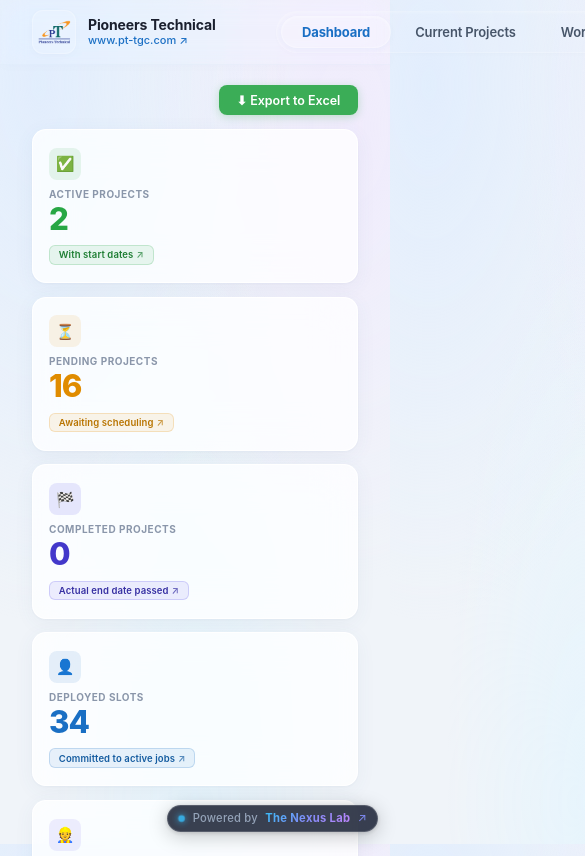
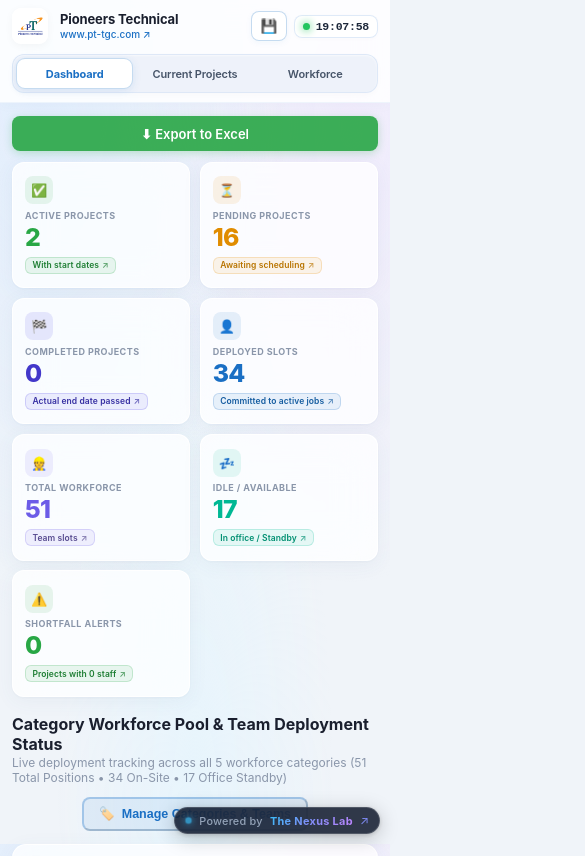
Before and after one commit to reymoses-stack/yasinnagoor-PT, a React (Vite) app in the folder frontend/: page / in a window 390 px wide. Shown: the top 856 px of the page, 585 px wide, since content can reach past the window. Built offline with nearby package versions, Linux system fonts and the light colour scheme.

Commit message:
feat(mobile): add full dynamic responsiveness and mobile-first layout adaptations

```diff
--- a/frontend/src/components/BackupModal.css
+++ b/frontend/src/components/BackupModal.css
@@ -66,6 +66,7 @@
   justify-content: center;
   font-size: 20px;
   box-shadow: 0 2px 6px rgba(26, 111, 196, 0.08);
+  flex-shrink: 0;
 }
 
 .bk-title {
@@ -94,6 +95,7 @@
   align-items: center;
   justify-content: center;
   transition: all 0.15s;
+  flex-shrink: 0;
 }
 
 .bk-close-btn:hover {
@@ -108,6 +110,11 @@
   gap: 0.5rem;
   background: #f8fafc;
   border-bottom: 1px solid #e2e8f0;
+  overflow-x: auto;
+  scrollbar-width: none;
+}
+.bk-tabs::-webkit-scrollbar {
+  display: none;
 }
 
 .bk-tab-btn {
@@ -123,6 +130,7 @@
   align-items: center;
   gap: 0.4rem;
   transition: all 0.18s;
+  white-space: nowrap;
 }
 
 .bk-tab-btn:hover {
@@ -460,3 +468,57 @@
   align-items: center;
   gap: 0.35rem;
 }
+
+/* =========================================================
+   RESPONSIVE MEDIA QUERIES FOR BACKUP MODAL
+   ========================================================= */
+@media (max-width: 768px) {
+  .bk-overlay {
+    padding: 0.5rem;
+    align-items: flex-end;
+  }
+  .bk-modal {
+    max-height: 94vh;
+    border-radius: 20px 20px 12px 12px;
+  }
+  .bk-header {
+    padding: 1rem 1.15rem;
+  }
+  .bk-title {
+    font-size: 15px;
+  }
+  .bk-tabs {
+    padding: 0.4rem 0.75rem;
+    gap: 0.25rem;
+  }
+  .bk-tab-btn {
+    padding: 0.45rem 0.65rem;
+    font-size: 12px;
+  }
+  .bk-body {
+    padding: 1.1rem;
+  }
+  .bk-stats-grid {
+    grid-template-columns: repeat(2, 1fr);
+    gap: 0.5rem;
+  }
+  .bk-stat-card {
+    padding: 0.65rem 0.5rem;
+  }
+  .bk-stat-val {
+    font-size: 17px;
+  }
+  .bk-actions-row {
+    flex-direction: column;
+  }
+  .bk-actions-row button {
+    width: 100%;
+    justify-content: center;
+  }
+  .bk-footer {
+    padding: 0.75rem 1.1rem;
+    flex-direction: column;
+    gap: 0.5rem;
+    text-align: center;
+  }
+}
--- a/frontend/src/index.css
+++ b/frontend/src/index.css
@@ -39,9 +39,16 @@
   --font: -apple-system, BlinkMacSystemFont, "SF Pro Display", "SF Pro Text", "Segoe UI", Roboto, sans-serif;
 }
 
-* { box-sizing: border-box; margin: 0; padding: 0; }
+*, *::before, *::after {
+  box-sizing: border-box;
+  margin: 0;
+  padding: 0;
+}
 
-body {
+html, body {
+  width: 100%;
+  max-width: 100vw;
+  overflow-x: hidden;
   font-family: var(--font);
   background: var(--bg-gradient);
   background-attachment: fixed;
@@ -49,28 +56,33 @@ body {
   min-height: 100vh;
   -webkit-font-smoothing: antialiased;
   -moz-osx-font-smoothing: grayscale;
+  -webkit-tap-highlight-color: transparent;
 }
 
-/* APP SHELL - EXPANDED FLUID WIDTH */
+/* APP SHELL */
 .app-container {
   display: flex;
   flex-direction: column;
   min-height: 100vh;
   width: 100%;
+  max-width: 100vw;
+  overflow-x: hidden;
+  position: relative;
 }
 
 /* =========================================================
-   DYNAMIC ISLAND NAVBAR (LEFT LOGO, CENTER ISLAND, RIGHT CLOCK)
+   DYNAMIC ISLAND NAVBAR (RESPONSIVE DESKTOP + MOBILE)
    ========================================================= */
 .navbar-island {
   position: sticky;
   top: 0;
   z-index: 100;
-  background: rgba(255, 255, 255, 0.08);
-  backdrop-filter: blur(12px) saturate(1.2);
-  -webkit-backdrop-filter: blur(12px) saturate(1.2);
-  border-bottom: 1px solid rgba(210, 225, 245, 0.18);
-  box-shadow: 0 2px 12px rgba(70, 95, 130, 0.015);
+  background: rgba(255, 255, 255, 0.85);
+  backdrop-filter: blur(16px) saturate(1.4);
+  -webkit-backdrop-filter: blur(16px) saturate(1.4);
+  border-bottom: 1px solid rgba(210, 225, 245, 0.35);
+  box-shadow: 0 2px 12px rgba(70, 95, 130, 0.03);
+  transition: all 0.2s ease;
 }
 
 .island-inner {
@@ -81,7 +93,8 @@ body {
   display: flex;
   align-items: center;
   justify-content: space-between;
-  gap: 1.5rem;
+  gap: 1.25rem;
+  width: 100%;
 }
 
 /* Left Brand */
@@ -91,21 +104,22 @@ body {
   gap: 0.75rem;
   text-decoration: none;
   min-width: 220px;
+  flex-shrink: 0;
 }
 
 .brand-logo-container {
   width: 44px;
   height: 44px;
-  background: rgba(255, 255, 255, 0.12);
+  background: rgba(255, 255, 255, 0.9);
   backdrop-filter: blur(12px);
   -webkit-backdrop-filter: blur(12px);
-  border: 1px solid rgba(255, 255, 255, 0.25);
+  border: 1px solid rgba(255, 255, 255, 0.8);
   border-radius: 11px;
   display: flex;
   align-items: center;
   justify-content: center;
   padding: 3px;
-  box-shadow: 0 2px 8px rgba(0, 0, 0, 0.02);
+  box-shadow: 0 2px 8px rgba(0, 0, 0, 0.04);
   overflow: hidden;
   transition: transform 0.2s, box-shadow 0.2s;
   flex-shrink: 0;
@@ -133,6 +147,7 @@ body {
   color: var(--text);
   letter-spacing: -0.01em;
   line-height: 1.2;
+  white-space: nowrap;
 }
 
 .brand-url {
@@ -141,6 +156,7 @@ body {
   text-decoration: none;
   font-weight: 500;
   transition: color 0.15s;
+  white-space: nowrap;
 }
 .brand-url:hover {
   text-decoration: underline;
@@ -152,12 +168,12 @@ body {
   display: flex;
   align-items: center;
   padding: 4px;
-  background: rgba(255, 255, 255, 0.04);
+  background: rgba(240, 244, 250, 0.75);
   backdrop-filter: blur(12px) saturate(1.2);
   -webkit-backdrop-filter: blur(12px) saturate(1.2);
-  border: 1px solid rgba(255, 255, 255, 0.18);
+  border: 1px solid rgba(210, 225, 245, 0.6);
   border-radius: 999px;
-  box-shadow: inset 0 1px 2px rgba(255, 255, 255, 0.15), 0 2px 6px rgba(0, 0, 0, 0.01);
+  box-shadow: inset 0 1px 2px rgba(255, 255, 255, 0.6), 0 2px 6px rgba(0, 0, 0, 0.02);
   gap: 3px;
 }
 
@@ -174,22 +190,21 @@ body {
   transition: all 0.22s cubic-bezier(0.4, 0, 0.2, 1);
   white-space: nowrap;
   letter-spacing: -0.01em;
+  user-select: none;
 }
 
 .island-tab-btn:hover {
   color: #0f172a;
-  background: rgba(255, 255, 255, 0.08);
-  border-color: rgba(255, 255, 255, 0.18);
+  background: rgba(255, 255, 255, 0.5);
+  border-color: rgba(255, 255, 255, 0.8);
 }
 
 .island-tab-btn.active {
-  background: rgba(255, 255, 255, 0.10);
-  backdrop-filter: blur(12px);
-  -webkit-backdrop-filter: blur(12px);
+  background: #ffffff;
   color: var(--blue);
   font-weight: 700;
-  border: 1px solid rgba(255, 255, 255, 0.28);
-  box-shadow: 0 2px 6px rgba(26, 111, 196, 0.04), inset 0 1px 2px rgba(255, 255, 255, 0.3);
+  border: 1px solid rgba(26, 111, 196, 0.25);
+  box-shadow: 0 2px 8px rgba(26, 111, 196, 0.12), inset 0 1px 2px rgba(255, 255, 255, 0.8);
 }
 
 /* Right Cluster: Backup Action + Live Clock */
@@ -197,8 +212,9 @@ body {
   display: flex;
   align-items: center;
   gap: 0.75rem;
-  min-width: 260px;
+  min-width: 240px;
   justify-content: flex-end;
+  flex-shrink: 0;
 }
 
 .island-backup-btn {
@@ -207,8 +223,8 @@ body {
   gap: 0.45rem;
   padding: 0.45rem 0.95rem;
   border-radius: 999px;
-  border: 1px solid rgba(26, 111, 196, 0.18);
-  background: rgba(255, 255, 255, 0.10);
+  border: 1px solid rgba(26, 111, 196, 0.25);
+  background: rgba(255, 255, 255, 0.85);
   backdrop-filter: blur(12px);
   -webkit-backdrop-filter: blur(12px);
   color: #1a6fc4;
@@ -216,7 +232,7 @@ body {
   font-size: 12.5px;
   font-weight: 600;
   cursor: pointer;
-  box-shadow: 0 2px 8px rgba(26, 111, 196, 0.03);
+  box-shadow: 0 2px 6px rgba(26, 111, 196, 0.05);
   transition: all 0.2s cubic-bezier(0.4, 0, 0.2, 1);
   white-space: nowrap;
 }
@@ -250,11 +266,11 @@ body {
   display: flex;
   flex-direction: column;
   align-items: flex-end;
-  background: rgba(255, 255, 255, 0.08);
+  background: rgba(255, 255, 255, 0.75);
   backdrop-filter: blur(12px);
   -webkit-backdrop-filter: blur(12px);
-  border: 1px solid rgba(255, 255, 255, 0.20);
-  padding: 5px 11px;
+  border: 1px solid rgba(210, 225, 245, 0.7);
+  padding: 4px 10px;
   border-radius: 10px;
   box-shadow: 0 1px 4px rgba(0, 0, 0, 0.02);
 }
@@ -290,19 +306,25 @@ body {
   color: #64748b;
   font-weight: 500;
   display: flex;
-  gap: 5px;
+  gap: 4px;
+  white-space: nowrap;
 }
 
-/* MAIN CONTENT - EXPANDED FULL-WIDTH CONTAINER */
+/* MAIN CONTENT CONTAINER */
 .main-content {
   flex: 1;
   max-width: 100%;
   width: 100%;
   margin: 0 auto;
-  padding: 1.25rem 2rem 3rem;
+  padding: 1.25rem 2rem 3.5rem;
 }
 
-/* DASHBOARD TOP BAR - TOP RIGHT ACTION ALIGNED DIRECTLY ABOVE SHORTFALL ALERTS */
+.page {
+  width: 100%;
+  max-width: 100%;
+}
+
+/* DASHBOARD TOP BAR */
 .dashboard-top-bar {
   display: flex;
   justify-content: flex-end;
@@ -310,25 +332,12 @@ body {
   margin-bottom: 0.85rem;
 }
 
-/* KPI GRID - 7 EQUAL-WIDTH COLUMNS */
+/* KPI GRID - 7 COLUMNS ADAPTIVE */
 .kpi-grid {
   display: grid;
   grid-template-columns: repeat(7, 1fr);
   gap: 0.85rem;
   margin-bottom: 1.5rem;
-}
-
-@media (max-width: 1400px) {
-  .kpi-grid { grid-template-columns: repeat(4, 1fr); }
-}
-@media (max-width: 1024px) {
-  .kpi-grid { grid-template-columns: repeat(3, 1fr); }
-}
-@media (max-width: 768px) {
-  .kpi-grid { grid-template-columns: repeat(2, 1fr); }
-}
-@media (max-width: 480px) {
-  .kpi-grid { grid-template-columns: 1fr; }
 }
 
 .kpi-card {
@@ -337,7 +346,7 @@ body {
   -webkit-backdrop-filter: blur(20px) saturate(1.8);
   border: 1px solid var(--glass-border);
   border-radius: var(--radius);
-  padding: 1.1rem 1rem;
+  padding: 1rem 0.95rem;
   box-shadow: var(--glass-shadow);
   transition: transform 0.2s cubic-bezier(0.34, 1.4, 0.64, 1), box-shadow 0.2s ease, border-color 0.2s ease;
   position: relative;
@@ -345,16 +354,20 @@ body {
   display: flex;
   flex-direction: column;
   justify-content: space-between;
+  user-select: none;
 }
 .kpi-card:hover {
   transform: translateY(-3px) scale(1.01);
   box-shadow: 0 12px 28px rgba(30, 41, 59, 0.12);
   border-color: rgba(26, 111, 196, 0.35);
 }
+.kpi-card:active {
+  transform: scale(0.98);
+}
 
-.kpi-icon { width:32px; height:32px; border-radius:8px; display:flex; align-items:center; justify-content:center; font-size:15px; margin-bottom:0.5rem; }
-.kpi-label { font-size:10px; font-weight:700; color:var(--text3); text-transform:uppercase; letter-spacing:0.05em; margin-bottom:0.25rem; }
-.kpi-value { font-size:1.95rem; font-weight:800; letter-spacing:-0.03em; line-height:1; }
+.kpi-icon { width: 32px; height: 32px; border-radius: 8px; display: flex; align-items: center; justify-content: center; font-size: 15px; margin-bottom: 0.45rem; }
+.kpi-label { font-size: 10px; font-weight: 700; color: var(--text3); text-transform: uppercase; letter-spacing: 0.05em; margin-bottom: 0.25rem; }
+.kpi-value { font-size: clamp(1.4rem, 2.5vw, 1.95rem); font-weight: 800; letter-spacing: -0.03em; line-height: 1; }
 
 .kpi-sub {
   font-size: 9.5px;
@@ -368,29 +381,29 @@ body {
   width: fit-content;
 }
 
-.c-blue .kpi-icon{background:var(--blue-glass)} .c-blue .kpi-value{color:var(--blue)}
+.c-blue .kpi-icon { background: var(--blue-glass); } .c-blue .kpi-value { color: var(--blue); }
 .c-blue .kpi-sub { color: #155ca0; background: rgba(26,111,196,0.09); border: 1px solid rgba(26,111,196,0.2); }
 
-.c-indigo .kpi-icon{background:rgba(79,70,229,0.12)} .c-indigo .kpi-value{color:#4338ca}
+.c-indigo .kpi-icon { background: rgba(79,70,229,0.12); } .c-indigo .kpi-value { color: #4338ca; }
 .c-indigo .kpi-sub { color: #3730a3; background: rgba(79,70,229,0.09); border: 1px solid rgba(79,70,229,0.2); }
 
-.c-green .kpi-icon{background:var(--green-glass)} .c-green .kpi-value{color:var(--green)}
+.c-green .kpi-icon { background: var(--green-glass); } .c-green .kpi-value { color: var(--green); }
 .c-green .kpi-sub { color: #1e7e34; background: rgba(40,167,69,0.09); border: 1px solid rgba(40,167,69,0.2); }
 
-.c-amber .kpi-icon{background:var(--amber-glass)} .c-amber .kpi-value{color:var(--amber)}
+.c-amber .kpi-icon { background: var(--amber-glass); } .c-amber .kpi-value { color: var(--amber); }
 .c-amber .kpi-sub { color: #b87400; background: rgba(224,140,0,0.09); border: 1px solid rgba(224,140,0,0.2); }
 
-.c-red .kpi-icon{background:var(--red-glass)} .c-red .kpi-value{color:var(--red)}
+.c-red .kpi-icon { background: var(--red-glass); } .c-red .kpi-value { color: var(--red); }
 .c-red .kpi-sub { color: #c0392b; background: rgba(214,48,49,0.09); border: 1px solid rgba(214,48,49,0.2); }
 
-.c-purple .kpi-icon{background:var(--purple-glass)} .c-purple .kpi-value{color:var(--purple)}
+.c-purple .kpi-icon { background: var(--purple-glass); } .c-purple .kpi-value { color: var(--purple); }
 .c-purple .kpi-sub { color: #574b90; background: rgba(108,92,231,0.09); border: 1px solid rgba(108,92,231,0.2); }
 
-.c-teal .kpi-icon{background:var(--teal-glass)} .c-teal .kpi-value{color:var(--teal)}
+.c-teal .kpi-icon { background: var(--teal-glass); } .c-teal .kpi-value { color: var(--teal); }
 .c-teal .kpi-sub { color: #008f72; background: rgba(0,184,148,0.09); border: 1px solid rgba(0,184,148,0.2); }
 
 /* SECTIONS */
-.section { margin-bottom: 1.75rem; }
+.section { margin-bottom: 1.75rem; width: 100%; }
 .section-header {
   display: flex;
   align-items: center;
@@ -398,6 +411,7 @@ body {
   margin-bottom: 0.85rem;
   flex-wrap: wrap;
   gap: 0.75rem;
+  width: 100%;
 }
 .section-header h2 { font-size: 1.08rem; font-weight: 700; color: var(--text); }
 .section-header .subtitle { font-size: 12px; color: var(--text3); margin-top: 1px; }
@@ -450,14 +464,7 @@ body {
   transform: translateY(-1px);
 }
 
-@media (max-width: 960px) {
-  .pool-strip-card {
-    grid-template-columns: 1fr;
-    gap: 0.95rem;
-  }
-}
-
-/* Category Left Column (Badge + Stats + Mini Bar) */
+/* Category Left Column */
 .pool-strip-left {
   display: flex;
   flex-direction: column;
@@ -465,15 +472,6 @@ body {
   border-right: 1px solid rgba(210, 225, 245, 0.75);
   padding-right: 1.35rem;
   width: 100%;
-}
-
-@media (max-width: 960px) {
-  .pool-strip-left {
-    border-right: none;
-    border-bottom: 1px solid rgba(210, 225, 245, 0.75);
-    padding-right: 0;
-    padding-bottom: 0.75rem;
-  }
 }
 
 .pool-strip-cat-header {
@@ -502,7 +500,6 @@ body {
   box-shadow: 0 1px 2px rgba(0,0,0,0.02);
 }
 
-/* 2-Column Exact Aligned Metric Chips */
 .pool-strip-counts {
   display: grid;
   grid-template-columns: 1fr 1fr;
@@ -580,8 +577,8 @@ body {
   display: flex;
   flex-direction: column;
   gap: 0.25rem;
-  min-width: 140px;
-  flex: 1 1 140px;
+  min-width: 135px;
+  flex: 1 1 135px;
   max-width: 220px;
   transition: all 0.18s;
   box-shadow: 0 1px 3px rgba(0, 0, 0, 0.02);
@@ -646,8 +643,20 @@ body {
 /* =========================================================
    TABLE & DATA ALIGNMENT - PROPER STICKY SCROLLABLE CONTAINER
    ========================================================= */
+.table-scroll-hint {
+  display: none;
+  align-items: center;
+  gap: 5px;
+  font-size: 11px;
+  font-weight: 600;
+  color: #64748b;
+  margin-bottom: 6px;
+  padding: 0 2px;
+}
+
 .table-wrapper {
   overflow: auto;
+  -webkit-overflow-scrolling: touch;
   max-height: 72vh;
   border-radius: var(--radius-lg);
   box-shadow: var(--glass-shadow);
@@ -655,6 +664,7 @@ body {
   background: #ffffff;
   width: 100%;
   position: relative;
+  scrollbar-width: thin;
 }
 
 .data-table {
@@ -862,12 +872,14 @@ body {
   text-align: center;
 }
 
-/* MODAL */
+/* =========================================================
+   MODAL COMPONENT
+   ========================================================= */
 .modal-overlay {
   display: none;
   position: fixed;
   inset: 0;
-  background: rgba(15, 23, 42, 0.35);
+  background: rgba(15, 23, 42, 0.45);
   backdrop-filter: blur(8px);
   -webkit-backdrop-filter: blur(8px);
   z-index: 200;
@@ -890,6 +902,7 @@ body {
   display: flex;
   flex-direction: column;
   animation: modalIn 0.22s cubic-bezier(0.34, 1.4, 0.64, 1);
+  overflow: hidden;
 }
 @keyframes modalIn {
   from { opacity: 0; transform: scale(0.94) translateY(16px); }
@@ -906,18 +919,19 @@ body {
 .modal-header h3 { font-size: 1.05rem; font-weight: 700; }
 
 .modal-close {
-  width: 30px;
-  height: 30px;
+  width: 32px;
+  height: 32px;
   background: rgba(0, 0, 0, 0.05);
   border: 1px solid var(--glass-border-subtle);
   border-radius: 8px;
   color: var(--text2);
-  font-size: 13px;
+  font-size: 14px;
   cursor: pointer;
   display: flex;
   align-items: center;
   justify-content: center;
   transition: all 0.18s;
+  flex-shrink: 0;
 }
 .modal-close:hover { background: rgba(214, 48, 49, 0.08); color: var(--red); border-color: rgba(214, 48, 49, 0.3); }
 
@@ -942,7 +956,7 @@ body {
   letter-spacing: 0.05em;
 }
 .form-group input, .form-group select, .form-group textarea {
-  padding: 0.52rem 0.8rem;
+  padding: 0.55rem 0.8rem;
   background: #ffffff;
   border: 1px solid rgba(200, 210, 230, 0.8);
   border-radius: 8px;
@@ -951,12 +965,13 @@ body {
   font-size: 13px;
   outline: none;
   transition: border-color 0.2s, box-shadow 0.2s;
+  min-height: 38px;
 }
 .form-group input:focus, .form-group select:focus, .form-group textarea:focus {
   border-color: rgba(26, 111, 196, 0.5);
   box-shadow: 0 0 0 3px rgba(26, 111, 196, 0.09);
 }
-.form-group textarea { resize: vertical; }
+.form-group textarea { resize: vertical; min-height: 70px; }
 
 /* DATE BANNER */
 .date-info-banner {
@@ -987,7 +1002,7 @@ body {
   align-items: center;
   gap: 0.45rem;
   padding: 0.42rem 0.85rem;
-  background: rgba(15, 23, 42, 0.82);
+  background: rgba(15, 23, 42, 0.85);
   backdrop-filter: blur(14px) saturate(1.8);
   -webkit-backdrop-filter: blur(14px) saturate(1.8);
   border: 1px solid rgba(255, 255, 255, 0.16);
@@ -1049,11 +1064,309 @@ body {
   color: #38bdf8;
 }
 
-@media (max-width: 640px) {
-  .nexus-footer-badge {
-    bottom: 0.75rem;
-    right: 0.75rem;
-    padding: 0.35rem 0.65rem;
-    font-size: 0.7rem;
+/* =========================================================
+   DYNAMIC SCREEN-SIZE RESPONSIVE MEDIA QUERIES
+   ========================================================= */
+
+/* Extra Large Screens & Desktops */
+@media (max-width: 1400px) {
+  .kpi-grid {
+    grid-template-columns: repeat(4, 1fr);
   }
 }
+
+/* Laptops & Tablets Landscape */
+@media (max-width: 1080px) {
+  .island-inner {
+    padding: 0 1.25rem;
+    gap: 0.85rem;
+  }
+  .nav-brand {
+    min-width: auto;
+  }
+  .nav-right-cluster {
+    min-width: auto;
+    gap: 0.5rem;
+  }
+  .kpi-grid {
+    grid-template-columns: repeat(3, 1fr);
+  }
+  .main-content {
+    padding: 1.1rem 1.25rem 3.5rem;
+  }
+}
+
+/* Tablets Portrait & Large Phablets (<= 900px) */
+@media (max-width: 900px) {
+  .table-scroll-hint {
+    display: flex;
+  }
+  .pool-strip-card {
+    grid-template-columns: 1fr;
+    gap: 0.95rem;
+    padding: 0.9rem 1.1rem;
+  }
+  .pool-strip-left {
+    border-right: none;
+    border-bottom: 1px solid rgba(210, 225, 245, 0.75);
+    padding-right: 0;
+    padding-bottom: 0.75rem;
+  }
+  .clock-date-row {
+    display: none;
+  }
+}
+
+/* Mobile & Small Devices (<= 768px) */
+@media (max-width: 768px) {
+  .navbar-island {
+    padding: 0.5rem 0.75rem 0.55rem;
+  }
+  .island-inner {
+    padding: 0;
+    height: auto;
+    flex-wrap: wrap;
+    gap: 0.45rem;
+  }
+  .nav-brand {
+    min-width: 0;
+    flex: 1 1 auto;
+    gap: 0.5rem;
+  }
+  .brand-logo-container {
+    width: 36px;
+    height: 36px;
+    border-radius: 9px;
+  }
+  .brand-title {
+    font-size: 13px;
+  }
+  .brand-url {
+    font-size: 10px;
+  }
+  .nav-right-cluster {
+    min-width: 0;
+    flex: 0 0 auto;
+    gap: 0.4rem;
+  }
+  .island-backup-btn {
+    padding: 0.35rem 0.65rem;
+    font-size: 11.5px;
+    border-radius: 8px;
+  }
+  .clock-badge {
+    padding: 4px 8px;
+    border-radius: 8px;
+  }
+  .clock-time-row {
+    font-size: 11.5px;
+  }
+
+  /* Segmented Dynamic Island Navigation Capsule */
+  .dynamic-island-capsule {
+    order: 3;
+    width: 100%;
+    margin-top: 0.2rem;
+    display: flex;
+    justify-content: space-between;
+    padding: 3px;
+    background: rgba(235, 240, 250, 0.85);
+    border-radius: 12px;
+  }
+  .island-tab-btn {
+    flex: 1;
+    text-align: center;
+    padding: 0.5rem 0.3rem;
+    font-size: 12px;
+    border-radius: 9px;
+  }
+
+  /* Main Container */
+  .main-content {
+    padding: 0.85rem 0.75rem 4.5rem;
+  }
+
+  /* KPI Grid */
+  .kpi-grid {
+    grid-template-columns: repeat(2, 1fr);
+    gap: 0.6rem;
+    margin-bottom: 1.1rem;
+  }
+  .kpi-card {
+    padding: 0.85rem 0.75rem;
+    border-radius: 12px;
+  }
+  .kpi-icon {
+    width: 28px;
+    height: 28px;
+    font-size: 13px;
+    margin-bottom: 0.35rem;
+  }
+  .kpi-label {
+    font-size: 9px;
+  }
+  .kpi-value {
+    font-size: 1.55rem;
+  }
+  .kpi-sub {
+    font-size: 8.5px;
+    padding: 0.15rem 0.4rem;
+    margin-top: 0.45rem;
+  }
+
+  /* Controls & Toolbars */
+  .section-header {
+    flex-direction: column;
+    align-items: stretch;
+    gap: 0.65rem;
+  }
+  .section-header h2 {
+    font-size: 1rem;
+  }
+  .btn-row {
+    display: grid;
+    grid-template-columns: 1fr 1fr;
+    gap: 0.45rem;
+    width: 100%;
+  }
+  .btn-row input[type="text"],
+  .btn-row input[type="search"] {
+    grid-column: 1 / -1;
+    width: 100%;
+    font-size: 14px;
+    padding: 0.55rem 0.75rem;
+  }
+  .btn-row select {
+    width: 100%;
+    font-size: 12.5px;
+    padding: 0.55rem 0.65rem;
+  }
+  .btn-row .btn-primary,
+  .btn-row .btn-export,
+  .btn-row .btn-action {
+    grid-column: span 1;
+    justify-content: center;
+    padding: 0.55rem 0.65rem;
+    font-size: 12px;
+  }
+  .dashboard-top-bar {
+    width: 100%;
+    margin-bottom: 0.65rem;
+  }
+  .dashboard-top-bar .btn-export {
+    width: 100%;
+    justify-content: center;
+    padding: 0.6rem 1rem;
+    font-size: 13px;
+  }
+
+  /* Fleet Shelf on Mobile */
+  .pool-strip-right {
+    display: grid;
+    grid-template-columns: repeat(auto-fill, minmax(130px, 1fr));
+    gap: 0.45rem;
+  }
+  .pool-fleet-tile {
+    min-width: 0;
+    max-width: 100%;
+    padding: 0.45rem 0.65rem;
+    border-radius: 9px;
+  }
+  .fleet-tile-name {
+    font-size: 11.5px;
+  }
+  .count-chip-val strong {
+    font-size: 13px;
+  }
+
+  /* Tables on Mobile */
+  .table-wrapper {
+    max-height: 60vh;
+    border-radius: var(--radius);
+  }
+  .data-table {
+    font-size: 11.5px;
+  }
+  .data-table th {
+    padding: 0.55rem 0.65rem;
+    font-size: 10px;
+  }
+  .data-table td {
+    padding: 0.5rem 0.65rem;
+  }
+
+  /* Modals on Mobile (Bottom-Sheet / Responsive Card) */
+  .modal-overlay {
+    padding: 0.5rem;
+    align-items: flex-end;
+  }
+  .glass-modal {
+    max-height: 94vh;
+    border-radius: 20px 20px 12px 12px;
+  }
+  .modal-header {
+    padding: 0.85rem 1.1rem;
+  }
+  .modal-body {
+    padding: 0.95rem 1.1rem;
+  }
+  .form-grid {
+    grid-template-columns: 1fr;
+    gap: 0.75rem;
+  }
+  .form-group input,
+  .form-group select,
+  .form-group textarea {
+    font-size: 16px; /* Prevents auto-zoom in mobile Safari */
+    padding: 0.6rem 0.75rem;
+    border-radius: 8px;
+  }
+  .modal-footer {
+    padding: 0.75rem 1.1rem;
+    flex-wrap: wrap;
+    gap: 0.5rem;
+  }
+  .modal-footer button {
+    flex: 1;
+    min-height: 42px;
+    justify-content: center;
+  }
+
+  /* Floating Branding Badge */
+  .nexus-footer-badge {
+    bottom: 0.65rem;
+    right: 0.65rem;
+    padding: 0.32rem 0.6rem;
+    font-size: 0.68rem;
+    z-index: 90;
+  }
+}
+
+/* Small Smart Phones (<= 420px) */
+@media (max-width: 420px) {
+  .backup-text {
+    display: none;
+  }
+  .island-backup-btn {
+    padding: 0.4rem 0.55rem;
+  }
+  .island-tab-btn {
+    font-size: 11px;
+    padding: 0.45rem 0.2rem;
+  }
+  .pool-strip-counts {
+    grid-template-columns: 1fr 1fr;
+    gap: 0.35rem;
+  }
+  .count-chip-label {
+    font-size: 9px;
+  }
+  .btn-row {
+    grid-template-columns: 1fr;
+  }
+  .btn-row .btn-primary,
+  .btn-row .btn-export,
+  .btn-row .btn-action {
+    grid-column: 1 / -1;
+  }
+}
--- a/frontend/src/pages/Dashboard.jsx
+++ b/frontend/src/pages/Dashboard.jsx
@@ -701,6 +701,10 @@ export default function Dashboard({ onOpenBackup }) {
               ))}
             </select>
           </div>
+        </div>
+
+        <div className="table-scroll-hint">
+          <span>↔ Swipe horizontally to view all project columns</span>
         </div>
 
         <div className="table-wrapper">
--- a/frontend/src/pages/Projects.jsx
+++ b/frontend/src/pages/Projects.jsx
@@ -469,6 +469,10 @@ export default function Projects({ onOpenBackup }) {
             ⬇ Export to Excel
           </button>
         </div>
+      </div>
+
+      <div className="table-scroll-hint">
+        <span>↔ Swipe horizontally to view all project columns</span>
       </div>
 
       <div className="table-wrapper">
--- a/frontend/src/pages/Workforce.jsx
+++ b/frontend/src/pages/Workforce.jsx
@@ -336,6 +336,10 @@ export default function Workforce({ onOpenBackup }) {
           </div>
         </div>
 
+        <div className="table-scroll-hint">
+          <span>↔ Swipe horizontally to view all employee columns</span>
+        </div>
+
         <div className="table-wrapper">
           <table className="data-table">
             <thead>
```
Also changed, not shown: frontend/src/components/AssignedModal.css (+44 -6 lines).
